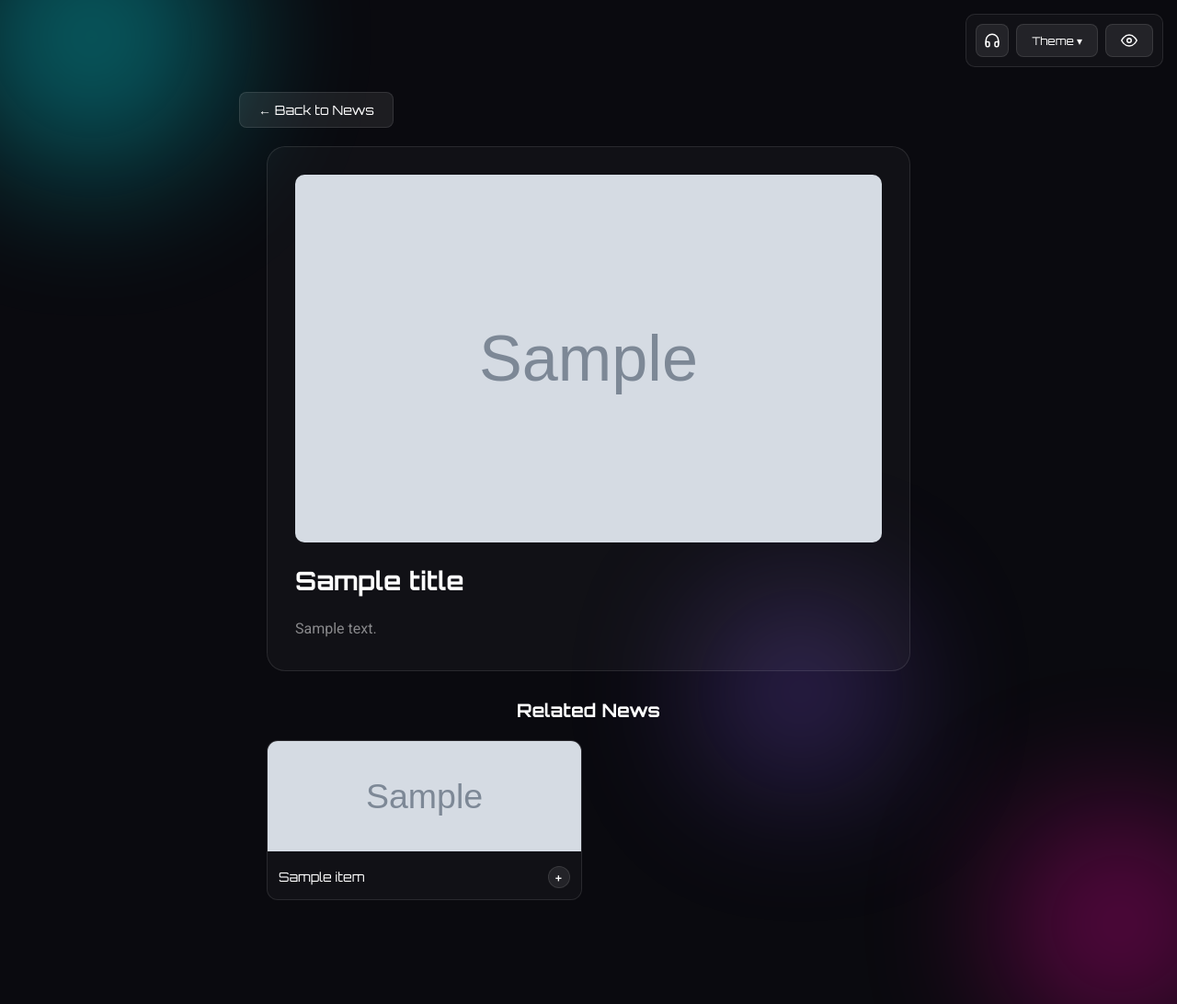
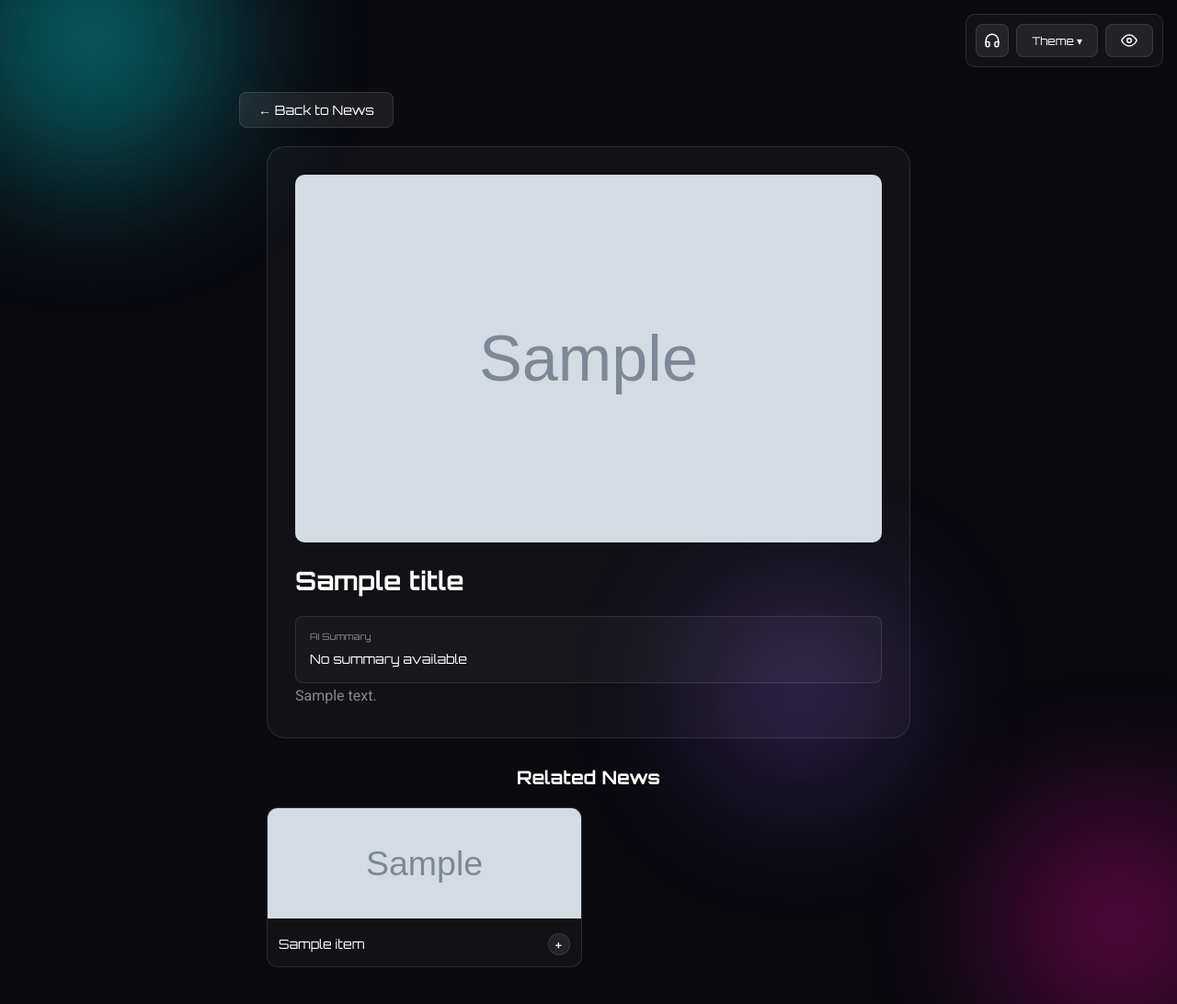
Before and after one commit to zoomer568/newsScrapper, a Flask app: template templates/article.html in a window 1280 px wide. Shown: the whole page at 92% size. Run offline with Flask 3, Linux system fonts and the light colour scheme; the template is opened without the code that fills it: most values are stand-ins (such as "Sample title", 1, 10 or a date in 2020); grey boxes marked "Sample" are stand-in pictures.

Commit message:
Add AI summarization feature
- Add summarizer.py using fine-tuned BART model
- Add /api/summarize endpoint
- Add AI summary box to article template
- Auto-generate summary on page load

```diff
--- a/server.py
+++ b/server.py
@@ -6,6 +6,14 @@ import importlib.util
 import sys
 import wave
 from io import BytesIO
+
+SUMMARIZER_AVAILABLE = False
+try:
+    from summarizer import summarize as generate_summary
+    SUMMARIZER_AVAILABLE = True
+    print("Summarizer loaded successfully")
+except Exception as e:
+    print(f"Summarizer not available: {e}")
 
 app = Flask(__name__)
 
@@ -213,6 +221,17 @@ def api_article():
         return jsonify({'error': 'Scraper not available'}), 404
 
     article_data = scraper.get_article(url)
+
+    if SUMMARIZER_AVAILABLE:
+        try:
+            title = article_data.get('title', '')
+            content = article_data.get('content', '')
+            text = title + '. ' + content[:2000] if title and content else content[:2000]
+            if text:
+                article_data['ai_summary'] = generate_summary(text)
+        except Exception as e:
+            print(f"Summary error: {e}")
+
     return jsonify(article_data)
 
 
@@ -268,5 +287,21 @@ def api_tts():
         return jsonify({'error': str(e)}), 500
 
 
+@app.route('/api/summarize')
+def api_summarize():
+    if not SUMMARIZER_AVAILABLE:
+        return jsonify({'error': 'Summarizer not available'}), 503
+
+    text = request.args.get('text', '')
+    if not text:
+        return jsonify({'error': 'No text provided'}), 400
+
+    try:
+        summary = generate_summary(text[:2000])
+        return jsonify({'summary': summary})
+    except Exception as e:
+        return jsonify({'error': str(e)}), 500
+
+
 if __name__ == '__main__':
     app.run(host='0.0.0.0', port=8080)
--- a/static/article.css
+++ b/static/article.css
@@ -18,6 +18,14 @@ body { background: var(--bg-primary); position: relative; }
 .tts-btn.playing { background: var(--orb-1); color: var(--bg-primary); animation: glow 1.5s infinite; }
 .tts-btn.loading { background: var(--btn-bg); }
 .tts-icon { width: 20px; height: 20px; }
+@keyframes glow { 0%, 100% { box-shadow: 0 0 5px var(--orb-1); } 50% { box-shadow: 0 0 20px var(--orb-1); } }
+.summary-btn:hover { background: var(--operator-bg); }
+.summary-btn.loading { background: var(--btn-bg); }
+.summary-btn.loading .summary-icon { animation: spin 1s linear infinite; }
+.summary-icon { width: 20px; height: 20px; }
+.summary-display { margin-top: 15px; padding: 15px; background: var(--calc-bg); border: 1px solid var(--calc-border); border-radius: 8px; }
+.summary-label { font-size: 10px; color: var(--text-secondary); margin-bottom: 8px; text-transform: uppercase; }
+.summary-text { font-size: 14px; color: var(--text-primary); line-height: 1.5; }
 @keyframes glow { 0%, 100% { box-shadow: 0 0 5px var(--orb-1); } 50% { box-shadow: 0 0 20px var(--orb-1); } }
 @keyframes spin { from { transform: rotate(0deg); } to { transform: rotate(360deg); } }
 .timer { position: absolute; top: 100%; right: 0; margin-top: 8px; font-size: 11px; color: var(--text-secondary); font-family: 'Orbitron', sans-serif; white-space: nowrap; }
--- a/static/main.js
+++ b/static/main.js
@@ -370,13 +370,52 @@
                 <div class="article-card">
                     ${data.image ? `<img src="${this.escapeHtml(data.image)}" alt="">` : ''}
                     <h1 class="article-title">${this.escapeHtml(data.title || '')}</h1>
+                    <div class="summary-box"></div>
                     <div class="article-content">${data.content || ''}</div>
                 </div>
                 ${relatedHtml ? `<h2 class="related-title">Related News</h2><div class="related-grid">${relatedHtml}</div>` : ''}`;
 
+            // Generate summary after a delay
+            var self = this;
+            setTimeout(function() { self.generateSummary(); }, 500);
+
             if (!this.state.showImages) {
                 this.elements.mainContainer.querySelectorAll('img').forEach(img => img.style.display = 'none');
             }
+        },
+
+        generateSummary: function() {
+            var self = this;
+            var summaryBox = this.elements.mainContainer?.querySelector('.summary-box');
+            var content = this.elements.mainContainer?.querySelector('.article-content');
+
+            if (!summaryBox) {
+                console.log('Summary box not found');
+                return;
+            }
+
+            if (!content) {
+                summaryBox.innerHTML = '<div style="font-size:10px;color:var(--text-secondary);margin-bottom:8px;">AI Summary</div><div style="font-size:14px;color:#ff4444;">Error: no content found</div>';
+                return;
+            }
+
+            var text = content.textContent || '';
+            if (!text) return;
+
+            summaryBox.innerHTML = '<div style="font-size:10px;color:var(--text-secondary);margin-bottom:8px;">AI Summary</div><div style="font-size:14px;color:var(--text-secondary);">Loading...</div>';
+
+            fetch('/api/summarize?text=' + encodeURIComponent(text.slice(0, 2000)))
+                .then(function(res) { return res.json(); })
+                .then(function(data) {
+                    if (data.summary) {
+                        summaryBox.innerHTML = '<div style="font-size:10px;color:var(--text-secondary);margin-bottom:8px;">AI Summary</div><div style="font-size:14px;color:var(--text-primary);line-height:1.5;">' + data.summary + '</div>';
+                    } else {
+                        summaryBox.innerHTML = '';
+                    }
+                })
+                .catch(function(err) {
+                    summaryBox.innerHTML = '';
+                });
         },
 
         changeOutlet: function(outlet) {
--- a/templates/article.html
+++ b/templates/article.html
@@ -4,6 +4,22 @@
 <meta charset="UTF-8">
 <meta name="viewport" content="width=device-width, initial-scale=1.0">
 <title>{{ title }}</title>
+<script>
+window.addEventListener('load', function() {
+    var content = document.querySelector('.article-content');
+    var summaryText = document.getElementById('summary-text');
+    if (content && summaryText) {
+        fetch('/api/summarize?text=' + encodeURIComponent(content.textContent.slice(0, 2000)))
+            .then(function(res) { return res.json(); })
+            .then(function(data) {
+                summaryText.textContent = data.summary || 'No summary available';
+            })
+            .catch(function() {
+                summaryText.textContent = 'Error loading summary';
+            });
+    }
+});
+</script>
 <link rel="icon" type="image/svg+xml" href="/static/icon.svg">
 <link href="https://fonts.googleapis.com/css2?family=Orbitron:wght@400;700;900&family=Roboto:wght@400;500;700&display=swap" rel="stylesheet">
 <link id="theme-stylesheet" rel="stylesheet" href="/static/{{ theme }}.css">
@@ -14,7 +30,7 @@
 <div id="app">
 <div class="theme-selector">
 <div class="tts-container">
-<button id="tts-btn" class="tts-btn" onclick="NewsApp.playOrPauseTTS()" title="Text to Speech">
+<button id="tts-btn" class="tts-btn" onclick="playOrPauseTTS()" title="Text to Speech">
 <svg class="tts-icon" viewBox="0 0 24 24" fill="none" stroke="currentColor" stroke-width="2">
 <path d="M3 18v-6a9 9 0 0 1 18 0v6"/><path d="M21 19a2 2 0 0 1-2 2h-1a2 2 0 0 1-2-2v-3a2 2 0 0 1 2-2h3zM3 19a2 2 0 0 0 2 2h1a2 2 0 0 0 2-2v-3a2 2 0 0 0-2-2H3z"/>
 </svg>
@@ -57,6 +73,10 @@
 <div class="article-card">
 {% if image %}<img src="{{ image }}" alt="">{% endif %}
 <h1 class="article-title">{{ title }}</h1>
+<div class="summary-box" style="margin-top:15px;padding:15px;background:var(--calc-bg);border:1px solid var(--calc-border);border-radius:8px;">
+<div style="font-size:10px;color:var(--text-secondary);margin-bottom:8px;">AI Summary</div>
+<div id="summary-text" style="font-size:14px;color:var(--text-primary);line-height:1.5;">Loading...</div>
+</div>
 <div class="article-content">{{ content | safe }}</div>
 </div>
 <h2 class="related-title">Related News</h2>
```
Also changed, not shown: static/article.js (+24 -0 lines).
